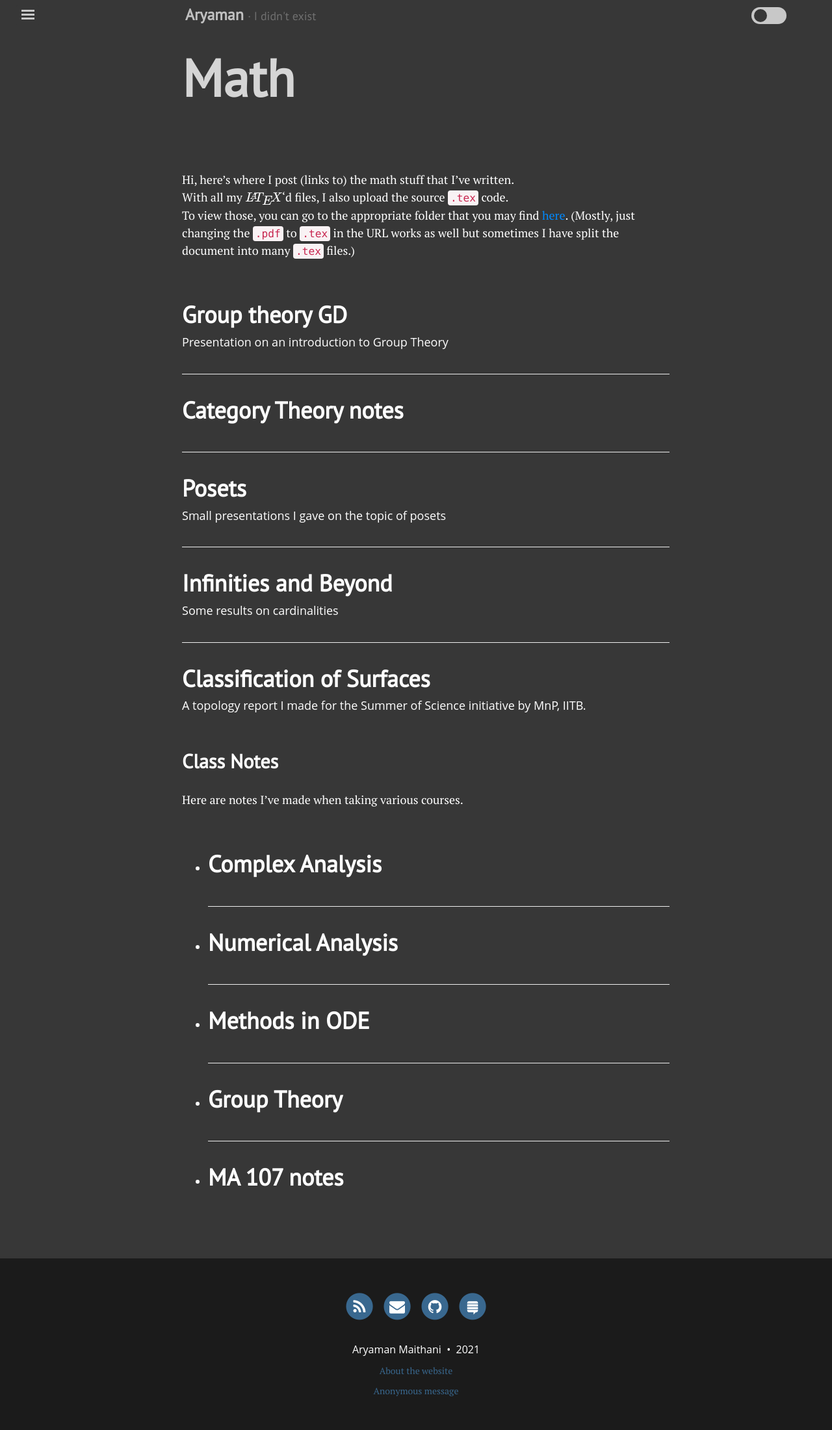
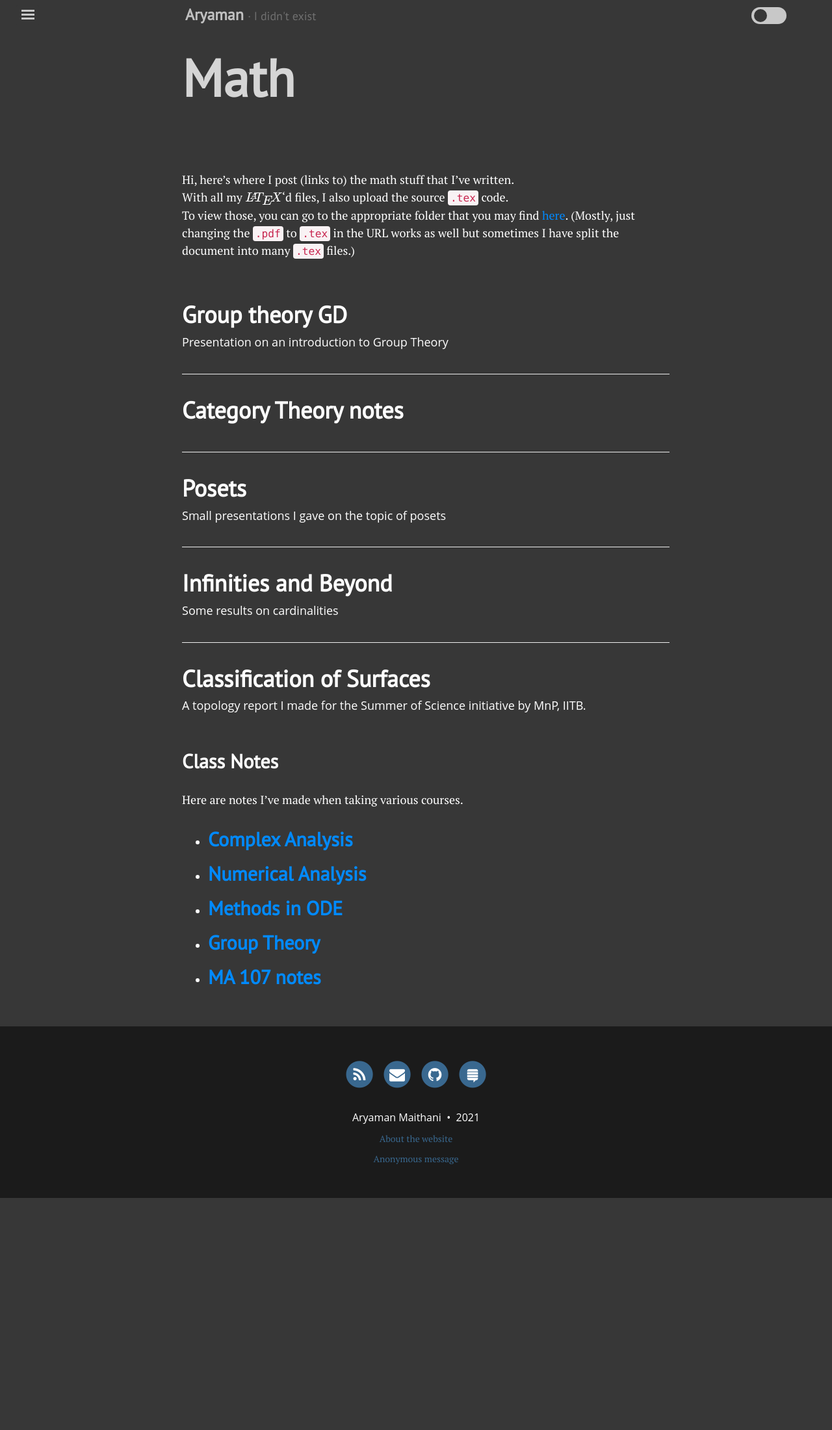
Before and after one commit to aryamanmaithani/math, a Jekyll site: the page built from index.md, in a window 1280 px wide. Shown: the whole page at 65% size. Built offline with Jekyll 4.4.1, drawn with Linux system fonts in a browser that asks for light colours; nearby versions of some CDN libraries; formulas are drawn with MathJax 3; after the commit the page ends 1843 px from its top, so only the background shows below that.

Commit message:
fixed formatting of class notes

```diff
--- a/index.md
+++ b/index.md
@@ -33,10 +33,8 @@ Here are notes I've made when taking various courses.
 <ul>
   {%- for blink in site.data.notes-links -%}
     {%- assign link = blink[1] -%}
-    <article class="post-preview">
       <li> <a href="/math{{ blink[0] | relative_url }}">
       <h2 class="post-title">{{ link.tit }}</h2>
       </a> </li>
-    </article>
   {%- endfor -%}
 </ul>
```
